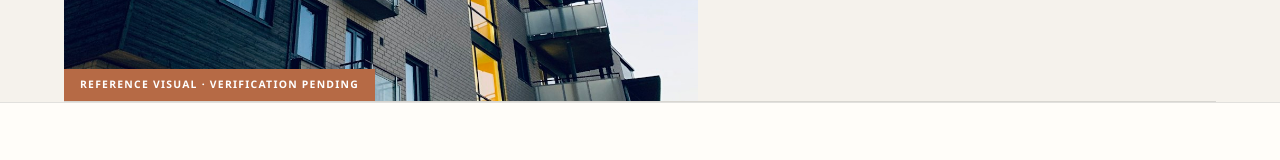
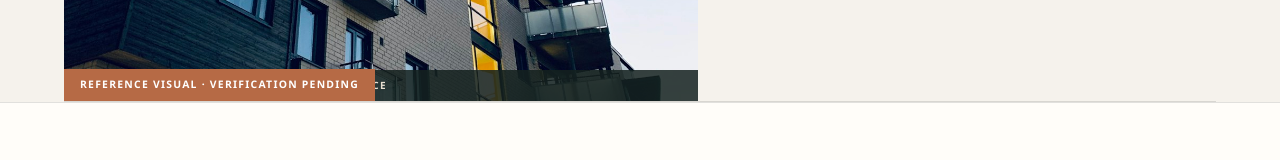
Before and after one commit to efigma54-dev/constuction, a Next.js app: page / in a window 1280 px wide. Shown: the part 3713-3873 px from the top of the page. Built offline with nearby package versions, Linux system fonts and the light colour scheme; no server answers.

Commit message:
fix: automatically label reference image paths

```diff
--- a/src/components/PhotoPlaceholder.tsx
+++ b/src/components/PhotoPlaceholder.tsx
@@ -9,9 +9,7 @@ type Props = {
   label: string;
   className?: string;
   aspectRatio?: "video" | "square" | "portrait" | "auto";
-  /** Optional approved/supplied image path. */
   src?: string | null;
-  /** Optional visible caption for supplied media, useful for reference visuals. */
   caption?: string;
 };
 
@@ -31,6 +29,8 @@ export default function PhotoPlaceholder({
   }[aspectRatio];
 
   if (src) {
+    const visibleCaption = caption ?? (src.includes("/images/real/") ? "Reference visual · not construction evidence" : undefined);
+
     return (
       <div
         className={`relative w-full overflow-hidden ${ratioClass} ${className}`}
@@ -43,9 +43,9 @@ export default function PhotoPlaceholder({
           className="object-cover"
           sizes="(max-width: 768px) 100vw, 50vw"
         />
-        {caption ? (
+        {visibleCaption ? (
           <div className="absolute inset-x-0 bottom-0 z-10 bg-charcoal/85 px-3 py-2 text-[10px] font-semibold uppercase tracking-[0.12em] text-sand">
-            {caption}
+            {visibleCaption}
           </div>
         ) : null}
       </div>
@@ -75,17 +75,17 @@ export default function PhotoPlaceholder({
 
       <div className="flex-1 flex items-center justify-center text-terracotta/40">
         {type === "building" && (
-          <svg className="w-10 h-10" fill="none" stroke="currentColor" strokeWidth="1.2" viewBox="0 0 24 24">
+          <svg className="w-10 h-10" fill="none" stroke="currentColor" strokeWidth="1.2" viewBox="0 0 24 24" aria-hidden="true">
             <path strokeLinecap="round" strokeLinejoin="round" d="M3.75 21h16.5M4.5 3h15M5.25 3v18m13.5-18v18M9 6.75h1.5m-1.5 3h1.5m-1.5 3h1.5m3-6H15m-1.5 3H15m-1.5 3H15M9 21v-3.375c0-.621.504-1.125 1.125-1.125h3.75c.621 0 1.125.504 1.125 1.125V21" />
           </svg>
         )}
         {type === "document" && (
-          <svg className="w-10 h-10" fill="none" stroke="currentColor" strokeWidth="1.2" viewBox="0 0 24 24">
+          <svg className="w-10 h-10" fill="none" stroke="currentColor" strokeWidth="1.2" viewBox="0 0 24 24" aria-hidden="true">
             <path strokeLinecap="round" strokeLinejoin="round" d="M19.5 14.25v-2.625a3.375 3.375 0 0 0-3.375-3.375h-1.5A1.125 1.125 0 0 1 13.5 7.125v-1.5a3.375 3.375 0 0 0-3.375-3.375H8.25m0 12.75h7.5m-7.5 3H12M10.5 2.25H5.625c-.621 0-1.125.504-1.125 1.125v17.25c0 .621.504 1.125 1.125 1.125h12.75c.621 0 1.125-.504 1.125-1.125V11.25a9 9 0 0 0-9-9Z" />
           </svg>
         )}
         {type === "portrait" && (
-          <svg className="w-10 h-10" fill="none" stroke="currentColor" strokeWidth="1.2" viewBox="0 0 24 24">
+          <svg className="w-10 h-10" fill="none" stroke="currentColor" strokeWidth="1.2" viewBox="0 0 24 24" aria-hidden="true">
             <path strokeLinecap="round" strokeLinejoin="round" d="M15.75 6a3.75 3.75 0 1 1-7.5 0 3.75 3.75 0 0 1 7.5 0ZM4.501 20.118a7.5 7.5 0 0 1 14.998 0A17.933 17.933 0 0 1 12 21.75c-2.676 0-5.216-.584-7.499-1.632Z" />
           </svg>
         )}
```
